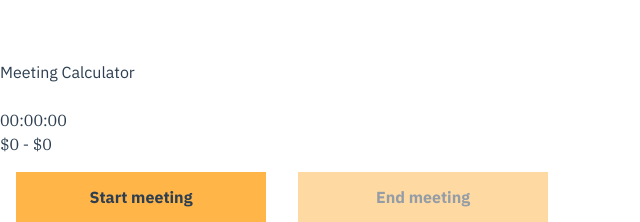
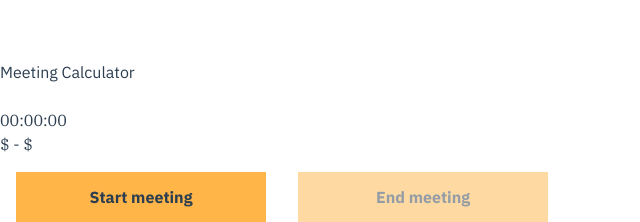
Before and after one commit to honsaar/Meeting-Calculator, a Vue app: page / in a window 1280 px wide. Shown: the top 222 px of the page, without its empty margins (0-640 px from the left). Built offline with nearby package versions, Linux system fonts and the light colour scheme.

Commit message:
.ts cleanup

```diff
--- a/src/App.vue
+++ b/src/App.vue
@@ -58,7 +58,7 @@ let presets = [{
 let timer = ref("00:00:00")
 let interval = ref()
 let [milliseconds,seconds,minutes,hours] = [0,0,0,0];
-let costSoFar = ref([0.00, 0.00])
+let costSoFar = ref([])
 let meetingStarted = ref(false)
 
 
@@ -152,7 +152,7 @@ function calculate(){
   //get hours, minutes and seconds
 
   let [timerhours, timerminutes, timerseconds] = timer.value.split(":")
-  let totalSeconds = (parseInt(timerhours * 3600)) + (parseInt(timerminutes * 60)) + parseInt(timerseconds)
+  let totalSeconds = (Number(timerhours) * 3600) + (Number(timerminutes) * 60) + Number(timerseconds)
 
 
   //total seconds in a year
--- a/tsconfig.json
+++ b/tsconfig.json
@@ -4,7 +4,7 @@
     "useDefineForClassFields": true,
     "module": "esnext",
     "moduleResolution": "node",
-    "strict": true,
+    "strict": false,
     "jsx": "preserve",
     "sourceMap": true,
     "resolveJsonModule": true,
```
Also changed, not shown: 1 other file (tests, documents, lock files or other folders).
